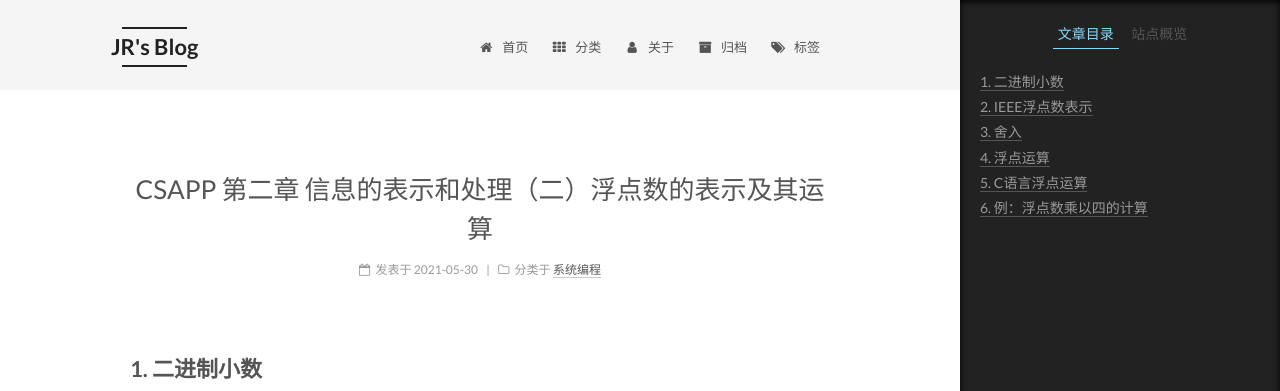
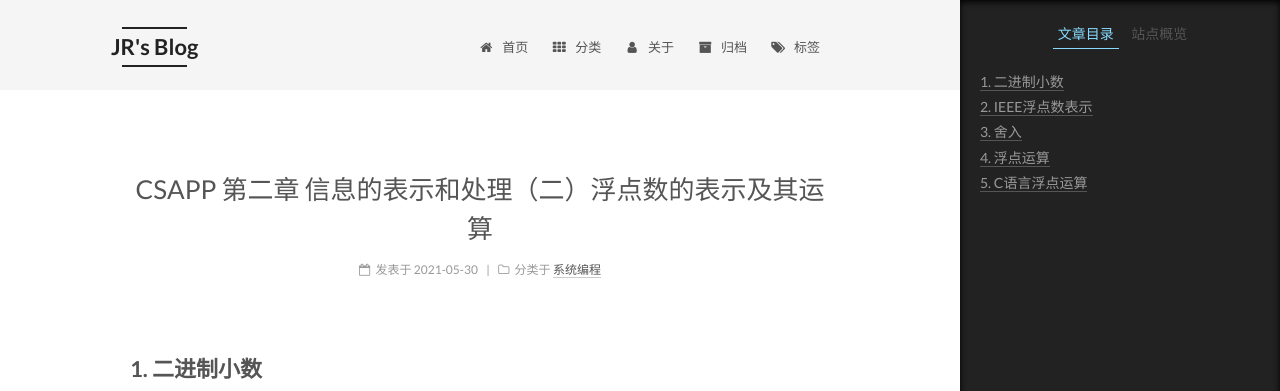
Before and after one commit to Willendless/willendless.github.io, a Jekyll site: the page built from _posts/2021-5-30-《csapp》ch2-2.md, in a window 1280 px wide and 1400 px high. Shown: the top 391 px of the window. Built offline with Jekyll 4.4.1, drawn with Linux system fonts in a browser that asks for light colours; formulas are drawn with MathJax 3; comment, search, counter and statistics services are not loaded; some of the changed text lies outside the part shown.

Commit message:
chore: update post

```diff
--- a/_posts/2021-5-30-《csapp》ch2-2.md
+++ b/_posts/2021-5-30-《csapp》ch2-2.md
@@ -161,7 +161,7 @@ IEEE 754浮点标准使用$V = (-1)^s*M*2^E$表示浮点数。
   + -1.999会被转换成-1
   + **溢出情况:** 与Intel兼容的处理器指定**位模式[1000..0]即TMin**为整数不确定值，当无法找到合适的转换值时，使用该值。因此大整数会被溢出为负数。
 
-## 6. 例：浮点数乘以四的计算
+<!-- ## 6. 例：浮点数乘以四的计算
 
 分情况讨论
 
@@ -174,4 +174,4 @@ IEEE 754浮点标准使用$V = (-1)^s*M*2^E$表示浮点数。
     + 因此小数部分只需左移1位，最高位抹去（变为新的指数值）
 + 规格化
   + 不溢出：指数部分**加2**，由于小数部分会默认加1，因此小数部分不可变动
-  + 溢出：inf
+  + 溢出：inf -->
```
Also changed, not shown: other parts of _posts/2021-5-30-《csapp》ch2-2.md (+1 -1 lines).
